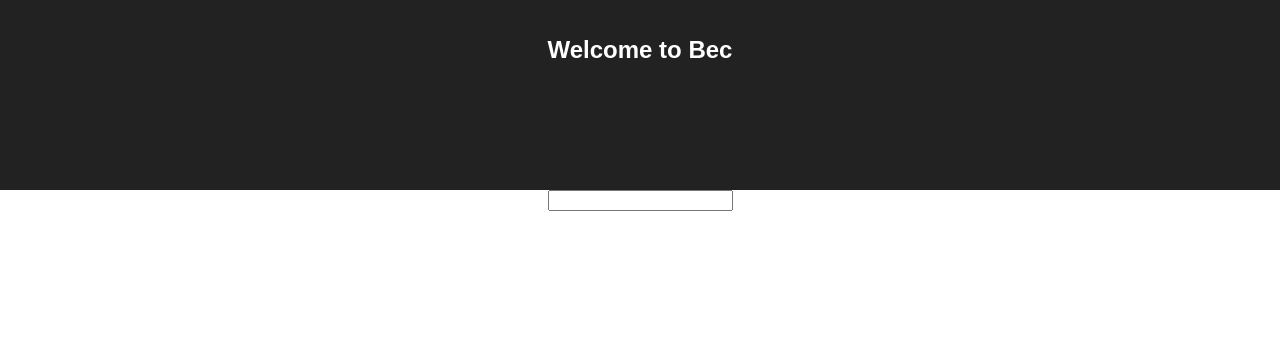
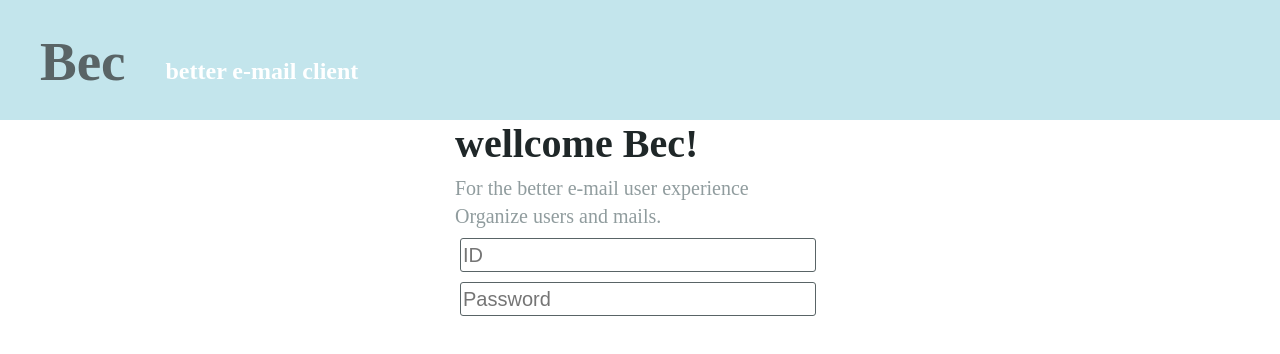
Before and after one commit to ninanung/bec, a React (Create React App) app in the folder frontend/: page / in a window 1280 px wide. Shown: the top 354 px of the page. Built offline with nearby package versions, Linux system fonts and the light colour scheme.

Commit message:
signin and intro components

```diff
--- a/frontend/package.json
+++ b/frontend/package.json
@@ -3,6 +3,7 @@
   "version": "0.1.0",
   "private": true,
   "dependencies": {
+    "prop-types": "^15.6.2",
     "react": "^16.4.2",
     "react-dom": "^16.4.2",
     "react-redux": "^5.0.7",
--- a/frontend/public/index.html
+++ b/frontend/public/index.html
@@ -19,7 +19,7 @@
       work correctly both with client-side routing and a non-root public URL.
       Learn how to configure a non-root public URL by running `npm run build`.
     -->
-    <title>React App</title>
+    <title>Bec</title>
   </head>
   <body>
     <noscript>
--- a/frontend/src/App.css
+++ b/frontend/src/App.css
@@ -1,20 +1,19 @@
 .App {
-  text-align: center;
+  text-align: center; font-family: "sans-serif";
 }
 
 .intro-header {
-  background-color: #222;
-  height: 150px;
-  padding: 20px;
-  color: white;
+  text-align: left; background-color: #C3E5EC;
+  height: 90px; color: #596466; padding: 30px 0 0 40px;
 }
 
 .intro-title {
-  font-size: 1.5em;
+  font-size: 55px; margin: 0; float: left;
 }
 
-.intro-body {
-
+.intro-subtitle {
+  margin: 0; padding: 28px 0 0 40px; float: left;
+  color: white;
 }
 
 @keyframes App-logo-spin {
--- a/frontend/src/App.js
+++ b/frontend/src/App.js
@@ -9,7 +9,8 @@ class App extends Component {
     return (
       <div className="App">
         <header className="intro-header">
-          <h1 className="intro-title">Welcome to Bec</h1>
+          <h1 className="intro-title">Bec</h1>
+          <h2 className="intro-subtitle">better e-mail client</h2>
         </header>
         <div className="intro-body">
           <Signin/>
--- /dev/null
+++ b/frontend/src/components/input_box/InputBox.css
@@ -0,0 +1,4 @@
+.inputbox {
+    margin: 5px; font-size: 20px;
+    border: 1px solid #596466; border-radius: 3px;
+}
--- a/frontend/src/components/input_box/InputBox.js
+++ b/frontend/src/components/input_box/InputBox.js
@@ -1,11 +1,26 @@
 import React, { Component } from 'react';
+import PropTypes from 'prop-types';
+
+import './InputBox.css';
 
 class InputBox extends Component {
+    constructor(props) {
+        super(props);
+    }
+
     render() {
+        const {width, height, placeholder} = this.props;
+
         return (
-            <input/>
+            <input className="inputbox" placeholder={placeholder} style={{width: width, height: height}}/>
         );
     }
 }
 
+InputBox.propTypes = {
+    width: PropTypes.number,
+    height: PropTypes.number,
+    placeholder: PropTypes.string,
+}
+
 export default InputBox;
--- /dev/null
+++ b/frontend/src/components/signin/Signin.css
@@ -0,0 +1,15 @@
+.signin {
+    text-align: left; width: 370px; margin: auto;
+}
+
+.signin-header {
+    color: #1F2728;
+}
+
+.signin-header-title {
+    font-size: 40px; margin: 0 0 10px 0;
+}
+
+.signin-header-text {
+    font-size: 20px; margin: 5px 0 5px 0; color: #909C9E;
+}
--- a/frontend/src/components/signin/Signin.js
+++ b/frontend/src/components/signin/Signin.js
@@ -1,14 +1,33 @@
 import React, { Component } from 'react';
 
-import InputBox from '../input_box/InputBox.js'
+import InputBox from '../input_box/InputBox.js';
+
+import './Signin.css';
 
 class Signin extends Component {
+    constructor(props) {
+        super(props);
+        this.state = {
+            inputWidth: 350,
+            inputHeight: 30,
+        }
+    }
+
     render() {
         return (
-            <div className="signin-body">
-                <form>
-                    <InputBox/>
-                </form>
+            <div className="signin">
+                <div className="signin-header">
+                    <h1 className="signin-header-title">wellcome Bec!</h1>
+                    <p className="signin-header-text">For the better e-mail user experience</p>
+                    <p className="signin-header-text">Organize users and mails.</p>
+                </div>
+                <div className="signin-body">
+                    <form className="signin-form">
+                        <InputBox placeholder="ID" width={this.state.inputWidth} height={this.state.inputHeight}/>
+                        <br/>
+                        <InputBox placeholder="Password" width={this.state.inputWidth} height={this.state.inputHeight}/>
+                    </form>
+                </div>
             </div>
         );
     }
```
Also changed, not shown: 2 other files (tests, documents, lock files or other folders).
